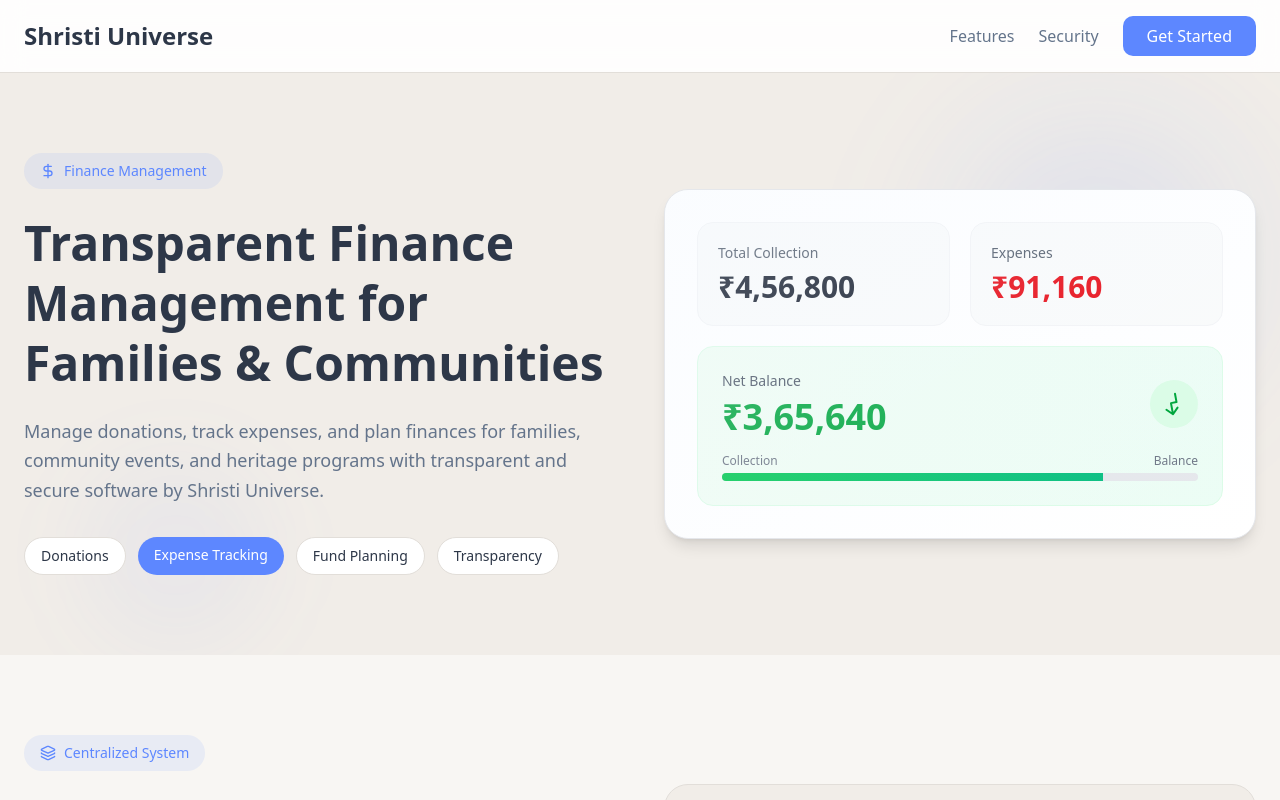
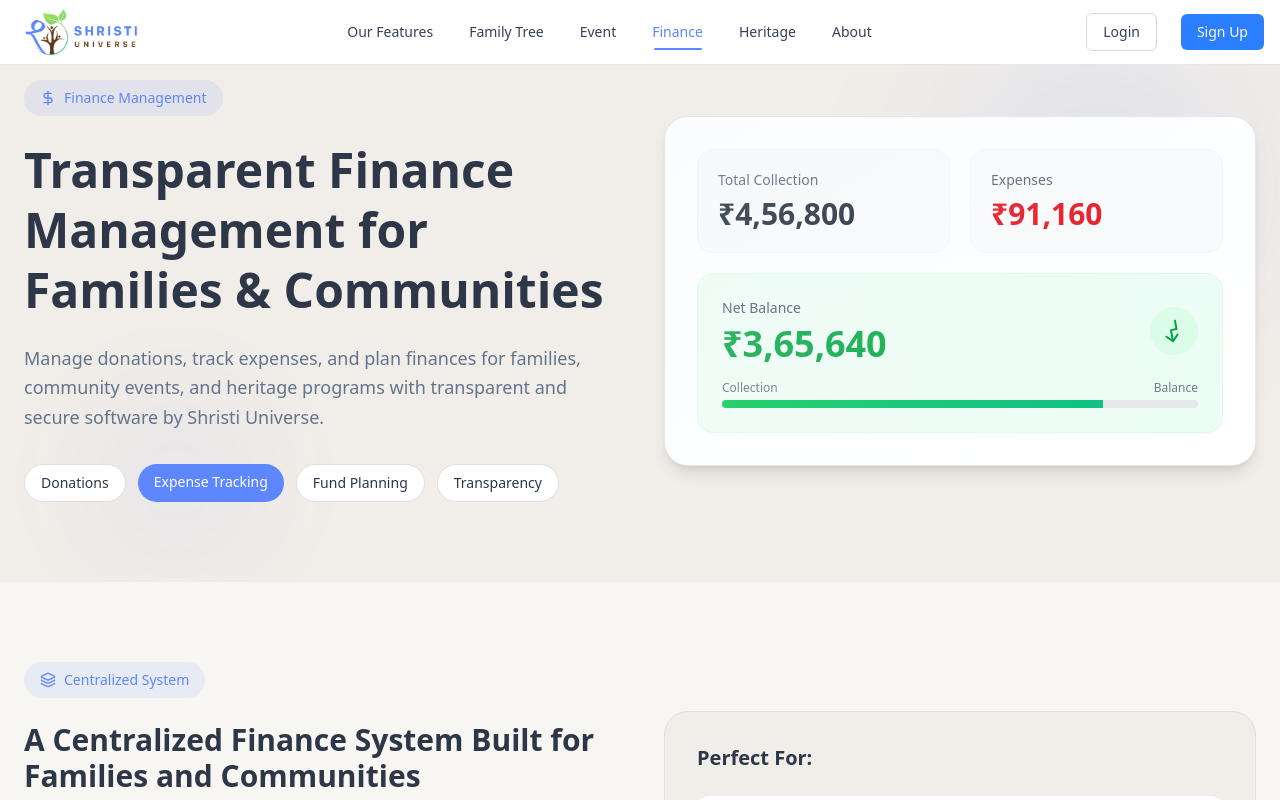
Before and after one commit to samirtiwari932/forked-shristi, a Next.js app: page /features/finance in a window 1280 px wide. Shown: the top 800 px of the page. Built offline with nearby package versions, Linux system fonts and the light colour scheme.

Commit message:
adding the navbar

```diff
--- a/app/features/finance/page.tsx
+++ b/app/features/finance/page.tsx
@@ -36,6 +36,7 @@
 } from "lucide-react";
 import { motion } from "framer-motion";
 import LiveFinanceOverview from "@/components/Finance/LiveFinanceOverview";
+import Navbar from "@/components/Navbar";
 
 // Animation variants
 const fadeInUp = {
@@ -387,104 +388,7 @@
   return (
     <div className="min-h-screen flex flex-col bg-[#f8f6f3]">
       {/* Navbar */}
-      <motion.nav
-        initial={{ y: -100 }}
-        animate={{ y: 0 }}
-        className="bg-white/80 backdrop-blur-md border-b border-[#e2ded9] sticky top-0 z-50"
-      >
-        <div className="max-w-7xl mx-auto px-4 sm:px-6 py-4">
-          <div className="flex items-center justify-between">
-            <motion.div
-              initial={{ opacity: 0, x: -20 }}
-              animate={{ opacity: 1, x: 0 }}
-              className="text-2xl font-bold text-[#2d3748] cursor-pointer"
-              onClick={() => scrollToSection("hero")}
-            >
-              Shristi Universe
-            </motion.div>
-
-            {/* Desktop Navigation */}
-            <div className="hidden md:flex items-center gap-6">
-              <motion.a
-                whileHover={{ scale: 1.05 }}
-                whileTap={{ scale: 0.95 }}
-                href="#features"
-                onClick={(e) => {
-                  e.preventDefault();
-                  scrollToSection("features");
-                }}
-                className={`text-[#64748b] hover:text-[#2d3748] transition-colors ${activeSection === "features" ? "text-[#5d87ff] font-medium" : ""}`}
-              >
-                Features
-              </motion.a>
-              <motion.a
-                whileHover={{ scale: 1.05 }}
-                whileTap={{ scale: 0.95 }}
-                href="#security"
-                onClick={(e) => {
-                  e.preventDefault();
-                  scrollToSection("security");
-                }}
-                className={`text-[#64748b] hover:text-[#2d3748] transition-colors ${activeSection === "security" ? "text-[#5d87ff] font-medium" : ""}`}
-              >
-                Security
-              </motion.a>
-              <motion.button
-                whileHover={{ scale: 1.05 }}
-                whileTap={{ scale: 0.95 }}
-                className="bg-[#5d87ff] text-white px-6 py-2 rounded-lg hover:bg-[#4a6fd9] transition-colors"
-              >
-                Get Started
-              </motion.button>
-            </div>
-
-            {/* Mobile menu button */}
-            <button
-              className="md:hidden"
-              onClick={() => setIsMenuOpen(!isMenuOpen)}
-            >
-              {isMenuOpen ? (
-                <X className="h-6 w-6" />
-              ) : (
-                <Menu className="h-6 w-6" />
-              )}
-            </button>
-          </div>
-
-          {/* Mobile Navigation */}
-          {isMenuOpen && (
-            <motion.div
-              initial={{ opacity: 0, height: 0 }}
-              animate={{ opacity: 1, height: "auto" }}
-              className="md:hidden mt-4 space-y-3"
-            >
-              <a
-                href="#features"
-                onClick={(e) => {
-                  e.preventDefault();
-                  scrollToSection("features");
-                }}
-                className="block text-[#64748b] hover:text-[#2d3748] py-2"
-              >
-                Features
-              </a>
-              <a
-                href="#security"
-                onClick={(e) => {
-                  e.preventDefault();
-                  scrollToSection("security");
-                }}
-                className="block text-[#64748b] hover:text-[#2d3748] py-2"
-              >
-                Security
-              </a>
-              <button className="w-full bg-[#5d87ff] text-white px-6 py-2 rounded-lg hover:bg-[#4a6fd9]">
-                Get Started
-              </button>
-            </motion.div>
-          )}
-        </div>
-      </motion.nav>
+     <Navbar />
 
       {/* Hero Section */}
       <motion.div
```
